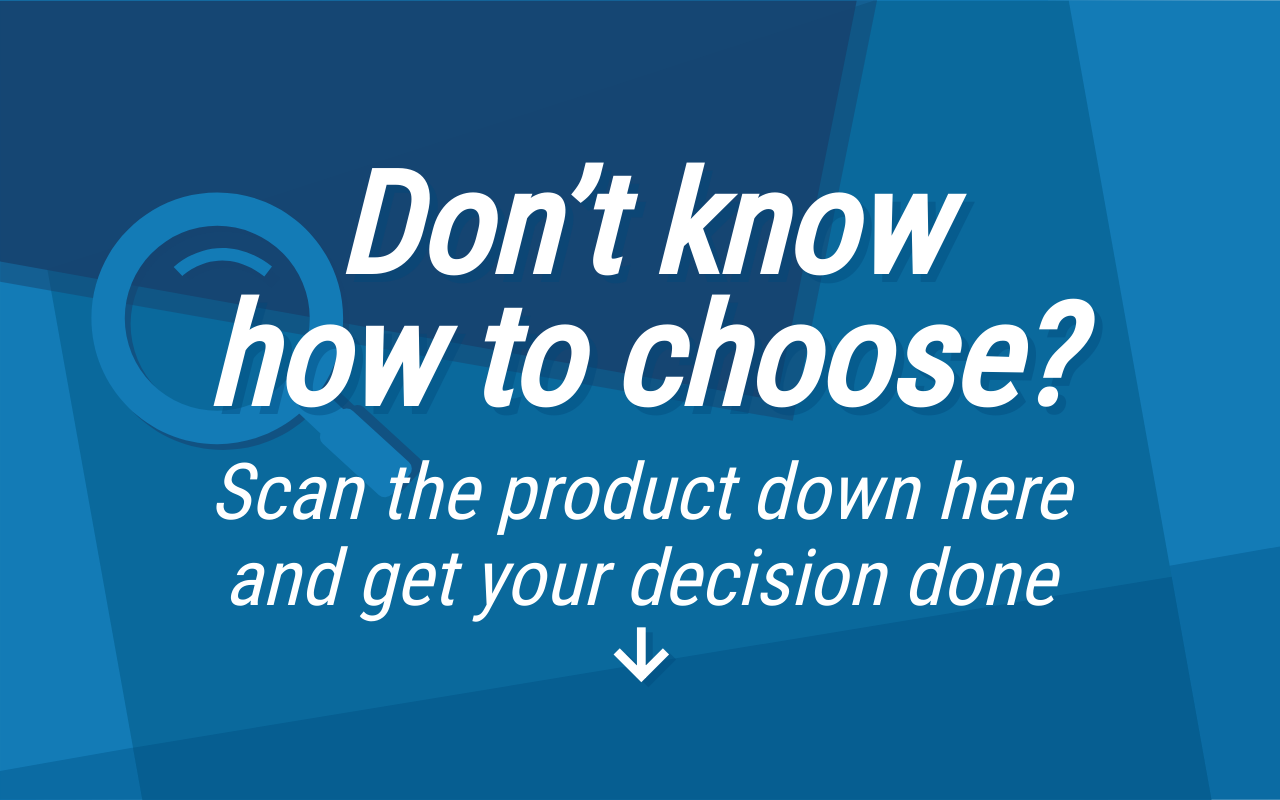
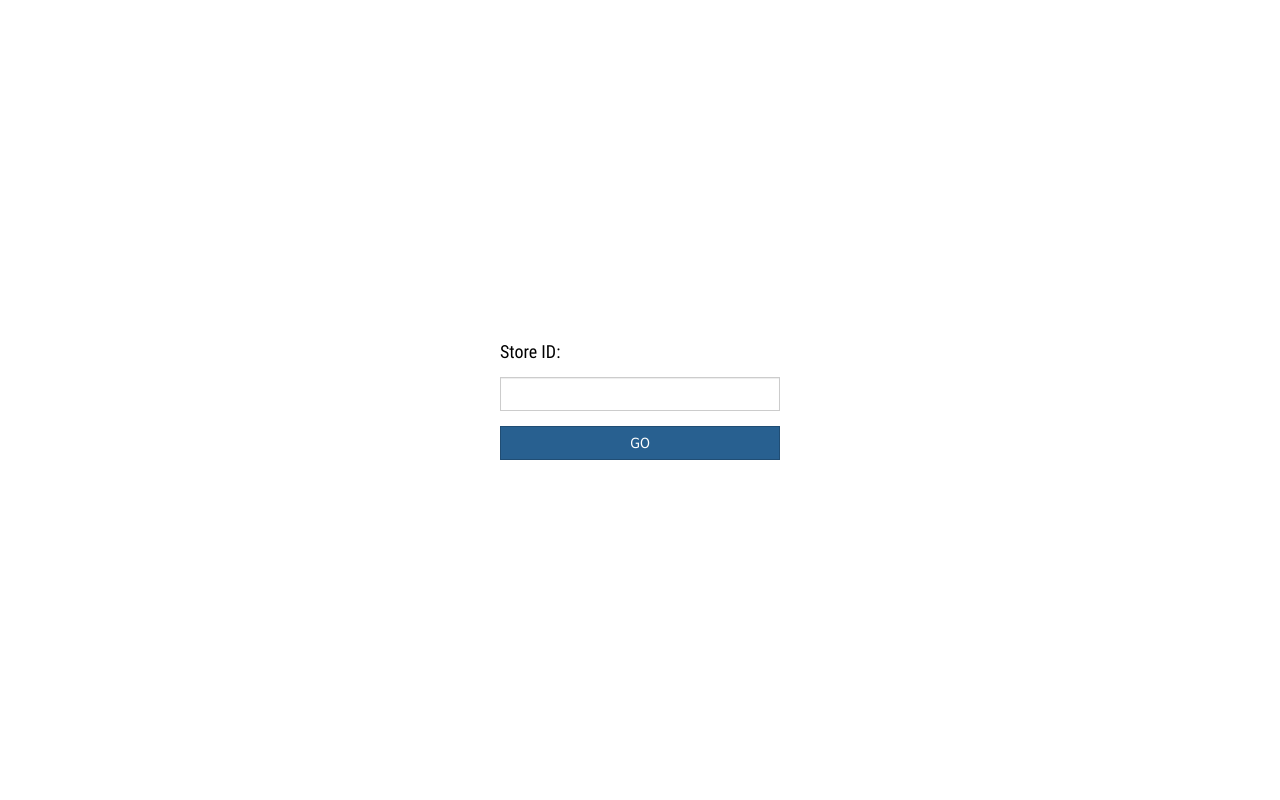
Before and after one commit to gaopan/dkn, a Vue app: page /#/init in a window 1280 px wide. Before the commit this address led to /#/index. Built offline with nearby package versions, Linux system fonts and the light colour scheme.

Commit message:
changes for init page

```diff
--- a/src/api/modules/product/productInfo.js
+++ b/src/api/modules/product/productInfo.js
@@ -5,8 +5,9 @@ let instance = axiosHelper.createAxios({
   baseURL: 'http://13.229.158.94/api/',
   timeout: 300000
 })
+let storeIdKey = 'store-id'
 export default{
-	getProductInfo(itemCode = 3608459729250/*108305*/,storeId = 666,lang){
+	getProductInfo(itemCode = 3608459729250/*108305*/,storeId = localStorage.getItem(storeIdKey),lang){
 		let LANG = null;
 		if(lang == "EN"){
 			LANG = "EN"
@@ -18,7 +19,7 @@ export default{
 		return instance.get(url)
 		// return Promise.resolve(MockData.getProductInfo);
 	},
-	getStock(storeId = 666,modelCode){
+	getStock(storeId = localStorage.getItem(storeIdKey),modelCode){
 		let url = `stock/store_id/${storeId}/model_code/${modelCode}`
 		return instance.get(url)
 	},
--- a/src/app.css
+++ b/src/app.css
@@ -11,6 +11,7 @@
   font-family: Roboto;
   width: 100%;
  }
+
 .as-mainwrapper {
   height: 100%;
   width: 100%;
--- /dev/null
+++ b/src/modules/home/init/Init.vue
@@ -0,0 +1,15 @@
+<template>
+	<div class="init">
+		<form>
+		<div class="title">Store ID:</div>
+		<div class="input-wrapper">
+			<input name="storeId" v-model="storeId" placeholder="" />
+		</div>
+		<div class="btn-wrapper">
+			<button type="button" @click="inited">GO</button>
+		</div>
+	</form>
+	</div>
+</template>
+<script src="./init.js"></script>
+<style src="./init.scss" lang="scss"></style>
--- /dev/null
+++ b/src/modules/home/init/init.js
@@ -0,0 +1,19 @@
+import StoreService from '@/services/store-services.js'
+
+export default {
+	name: "init",
+	data(){
+		return {
+			storeId: StoreService.getStoreId()
+		};
+	},
+	created(){
+	},
+	methods: {
+		inited(){
+			StoreService.setStoreId(this.storeId);
+
+			this.$router.push('/index');
+		}
+	}
+}
--- /dev/null
+++ b/src/modules/home/init/init.scss
@@ -0,0 +1,77 @@
+.init {
+  display: flex;
+  align-items: center;
+  justify-content: center;
+  position: absolute;
+  left: 0;
+  right: 0;
+  top: 0;
+  bottom: 0;
+
+  * {
+    box-sizing: border-box;
+  }
+
+  form {
+    display: block;
+    position: relative;
+    min-width: 280px;
+  }
+
+  .title {
+    font-size: 18px;
+    margin-bottom: 15px;
+  }
+  .input-wrapper {
+    margin-bottom: 15px;
+    input {
+      display: block;
+      width: 100%;
+      height: 34px;
+      padding: 6px 12px;
+      font-size: 14px;
+      line-height: 1.42857143;
+      color: #555;
+      background-color: #fff;
+      background-image: none;
+      border: 1px solid #ccc;
+      -webkit-box-shadow: inset 0 1px 1px rgba(0, 0, 0, .075);
+      box-shadow: inset 0 1px 1px rgba(0, 0, 0, .075);
+      -webkit-transition: border-color ease-in-out .15s, -webkit-box-shadow ease-in-out .15s;
+      -o-transition: border-color ease-in-out .15s, box-shadow ease-in-out .15s;
+      transition: border-color ease-in-out .15s, box-shadow ease-in-out .15s;
+    }
+
+    input:active,
+    input:focus {
+      outline: none;
+    }
+  }
+
+  .btn-wrapper {
+    button {
+      display: block;
+      width: 100%;
+      padding: 6px 12px;
+      margin-bottom: 0;
+      font-size: 14px;
+      font-weight: 400;
+      line-height: 1.42857143;
+      text-align: center;
+      white-space: nowrap;
+      vertical-align: middle;
+      -ms-touch-action: manipulation;
+      touch-action: manipulation;
+      cursor: pointer;
+      -webkit-user-select: none;
+      -moz-user-select: none;
+      -ms-user-select: none;
+      user-select: none;
+      background-image: none;
+      border: 1px solid #286090;
+      color: #fff;
+      background-color: #286090;
+      border-color: #204d74;
+    }
+  }
+}
--- a/src/router/routing-guard.js
+++ b/src/router/routing-guard.js
@@ -3,6 +3,7 @@
  *
  */
 import TypeChecker from '../utils/type-checker.js'
+import StoreService from '@/services/store-services.js'
 
 function componentRule(to, from, next) {
   next();
@@ -17,6 +18,17 @@ function routingGuard(to, from, next) {
     return;
   }
 
+  let storeId = StoreService.getStoreId();
+  if(!storeId && to.fullPath != '/init') {
+  	next({path: '/init'});
+  	return;
+  }
+
+  if(to.name == "Home") {
+  	next({path: '/index'});
+  	return;
+  }
+
   componentRule(to, from, next);
 }
 
--- a/src/router/routing-table.js
+++ b/src/router/routing-table.js
@@ -10,15 +10,19 @@ let routerTable = {
       default: () =>
         import ('@/modules/home/Home.vue')
     },
-    redirect: '/index',
     children: [{
+      path: 'init',
+      name: 'Home Init',
+      components: {
+        default: () => import('@/modules/home/init/Init.vue')
+      }
+    }, {
       path: 'index',
       name: 'Home Index',
       components: {
         default: () => import('@/modules/home/index/Index.vue')
       }
     }, {
-      path: 'product',
       path: 'product/:rfid',
       name: 'Product',
       components: {
--- /dev/null
+++ b/src/services/store-services.js
@@ -0,0 +1,28 @@
+
+import TypeChecker from '@/utils/type-checker.js'
+import shared from '@/shared.js'
+
+const storageKey = 'storeId';
+
+let _storeId = null;
+
+export default {
+  setStoreId(storeId, cb) {
+    localStorage.setItem(storageKey, storeId);
+    if (TypeChecker.isFunction(cb)) {
+      cb.call(this);
+    }
+  },
+  clearStoreId() {
+    localStorage.removeItem(storageKey);
+  },
+  getStoreId(){
+    if(_storeId) return _storeId;
+    let storeId = localStorage.getItem(storageKey);
+    if(TypeChecker.isString(storeId)) {
+      _storeId = storeId;
+      return storeId;
+    }
+    return null;
+  }
+}
```
Also changed, not shown: src/store/modules/store.js (added, +30 -0 lines), src/utils/translator.js (added, +11 -0 lines).
